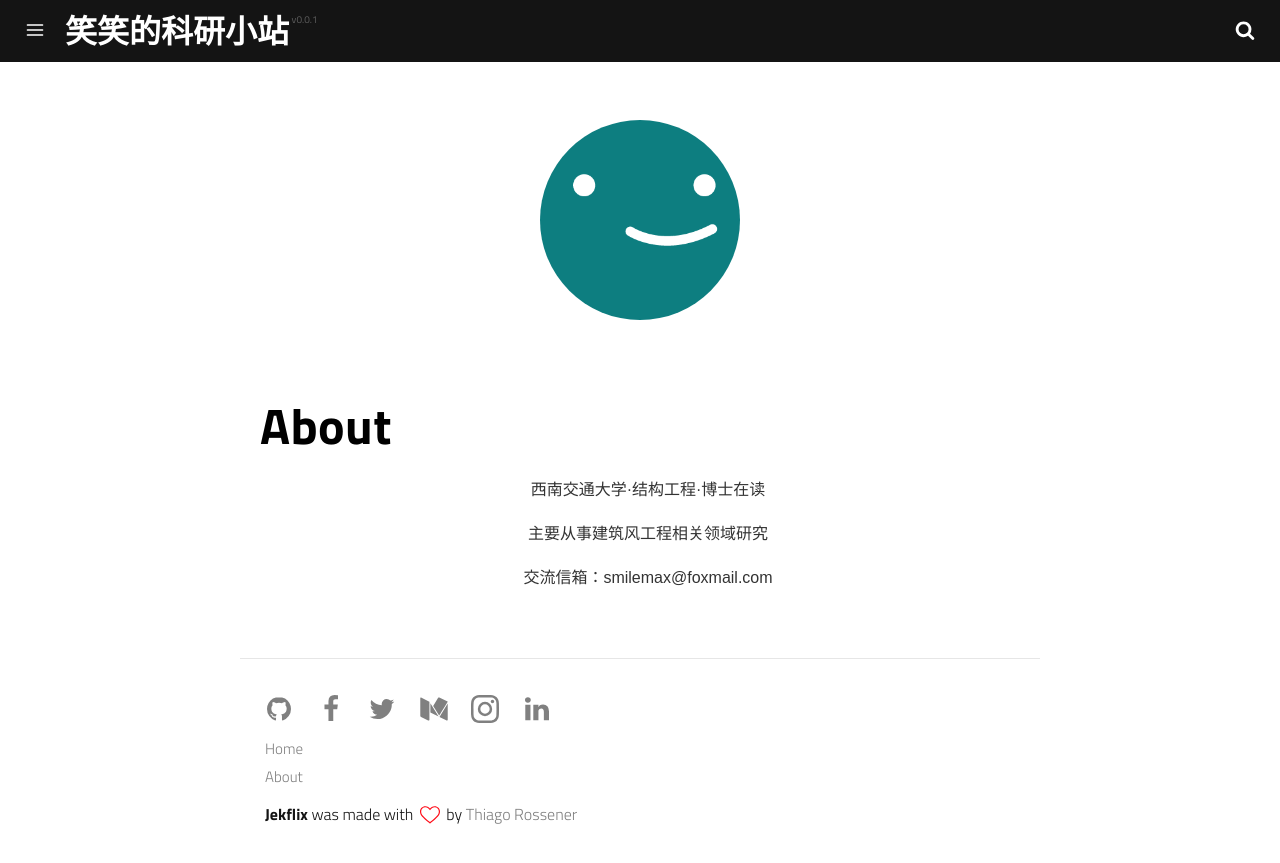
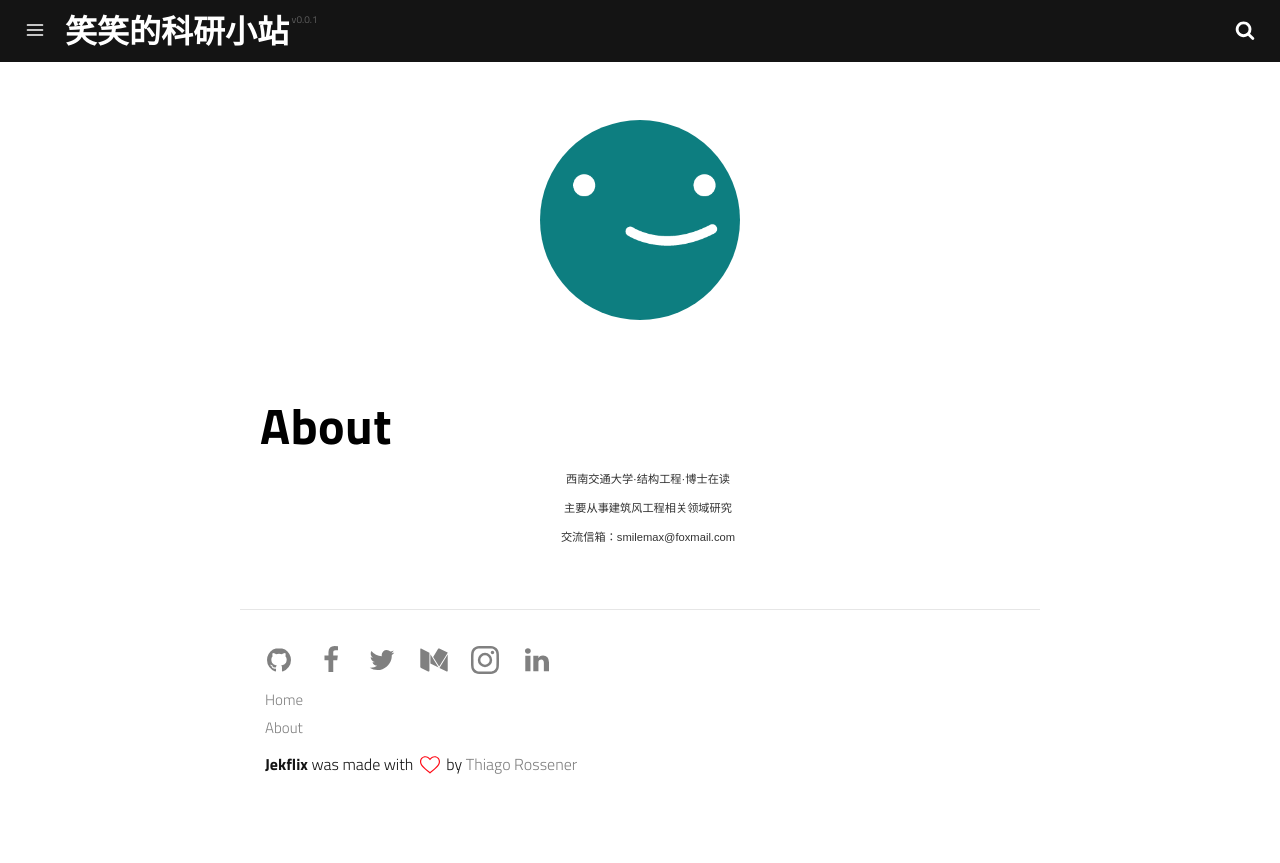
Before and after one commit to fightingxiaoxiao/fightingxiaoxiao.github.io, a Jekyll site: the page built from pages/about.md, in a window 1280 px wide. Shown: the top 863 px of the page. Built offline with Jekyll 4.4.1, drawn with Linux system fonts in a browser that asks for light colours; a script that is not in the unit is left out.

Commit message:
Update _post.scss

```diff
--- a/_sass/_post.scss
+++ b/_sass/_post.scss
@@ -147,6 +147,8 @@
   p,
   li {
     color: $texts;
+    font-size: 0.7em;
+    line-height: 1.6;
 
     code {
       font-size: rem(15px);
```
